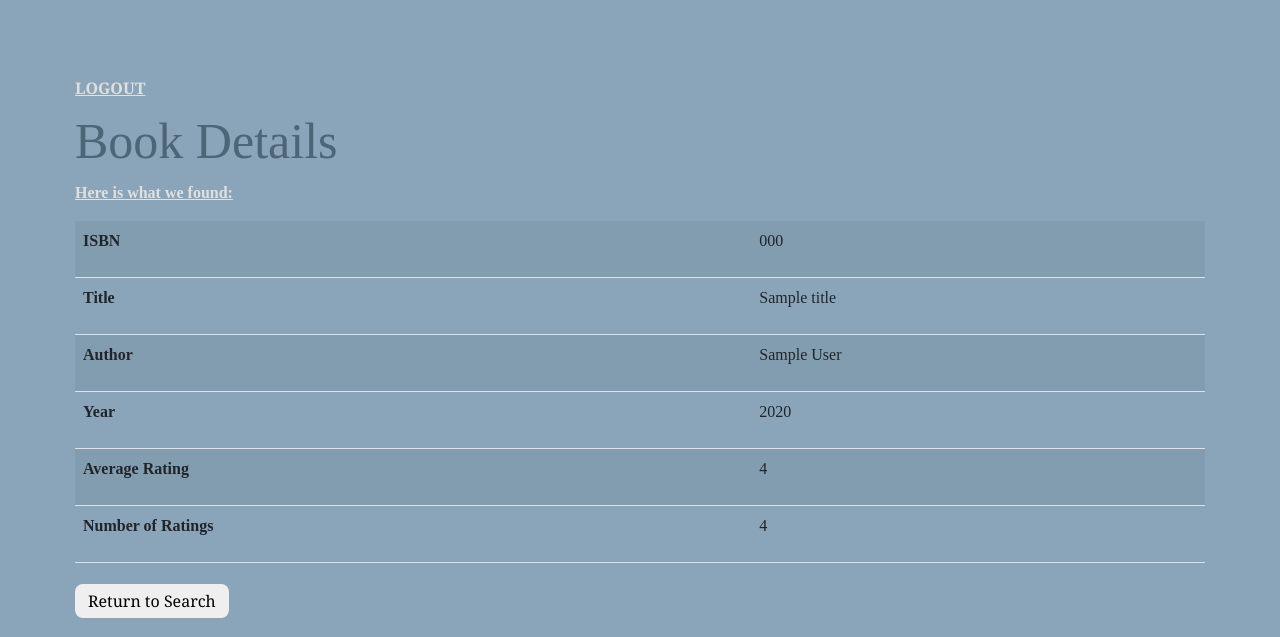
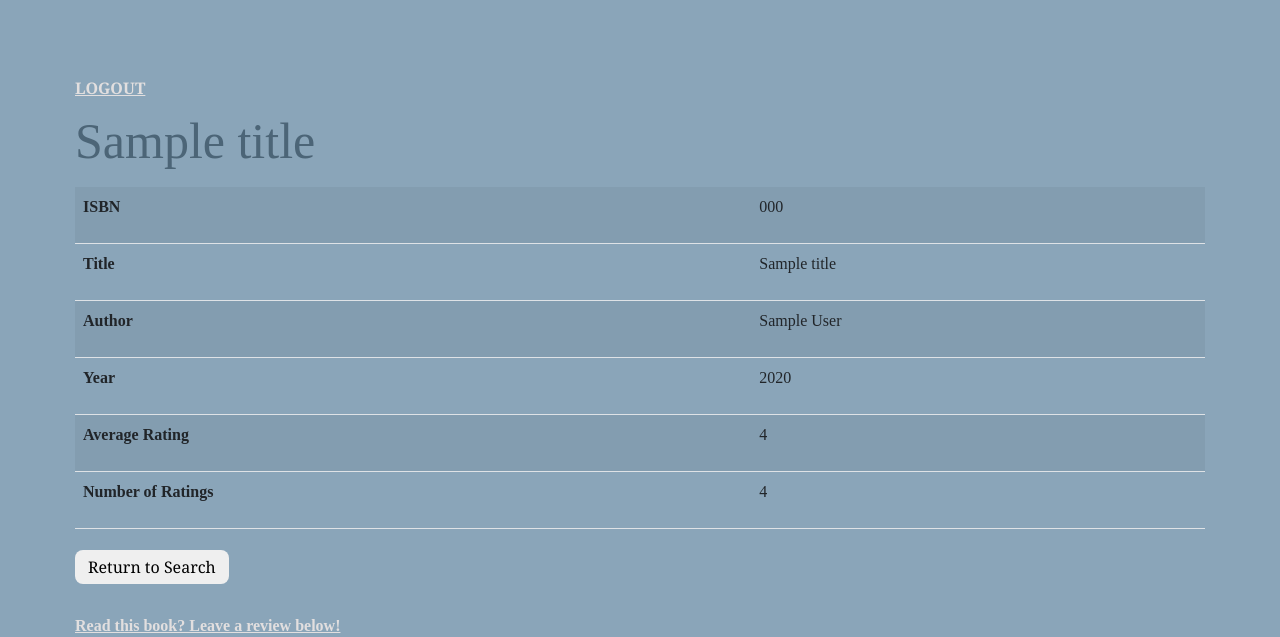
Before and after one commit to zsherry168/nittanyreads, a Flask app: template templates/book.html in a window 1280 px wide. Shown: the top 637 px of the page. Run offline with Flask 3, Linux system fonts and the light colour scheme; the template is opened without the code that fills it: most values are stand-ins (such as "Sample title", 1, 10 or a date in 2020); some web fonts are replaced.

Commit message:
Added if statements allowing title and h1 of page to display title of user's desired book

```diff
--- a/templates/book.html
+++ b/templates/book.html
@@ -1,7 +1,11 @@
 {% extends "base.html" %}
 
 {% block head %}
-<title>Book Details</title>
+<title>
+  {% if title %}
+  {{ title | safe }}
+  {% endif %}
+</title>
 
 {% endblock %}
 
@@ -14,8 +18,11 @@
 
   <div>
     <!-- Provides user with book information -->
-    <h1>Book Details</h1>
-    <p style="font-weight: bold; text-decoration: underline;">Here is what we found: </p>
+    <h1>
+      {% if title %}
+      <p>{{ title | safe }}</p>
+      {% endif %}
+    </h1>
 
     <table class="table table-striped">
       <tbody>
@@ -86,7 +93,6 @@
       <!-- User's rating of book -->
       <label for="rating">Rating:</label>
       <select id="rating" name="rating">
-        <option value=""></option>
         <option value="1">1</option>
         <option value="2">2</option>
         <option value="3">3</option>
```
